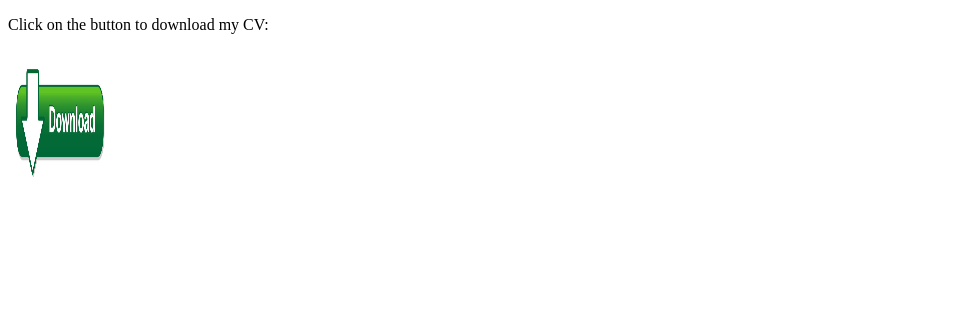
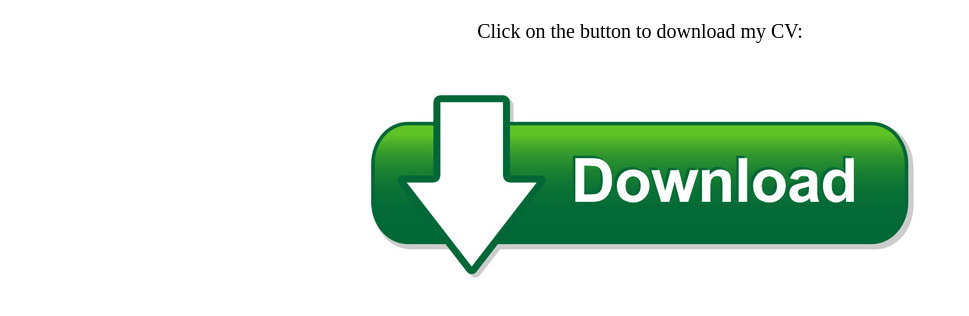
Before and after one commit to SaeidAshian/SaeidAshian.github.io, a plain HTML site: page index.html in a window 1280 px wide. Shown: the whole page, without its empty margins (0-969 px from the left). Drawn offline with Linux system fonts and the light colour scheme.

Commit message:
without border

```diff
--- a/index.html
+++ b/index.html
@@ -2,10 +2,19 @@
 <html>
 <title>saeid Ashian</title>
 <body>
+<style>
+
+p
+{
+text-shadow:shadow;
+font-size:20px;
+text-align:center
+}
+</style>
 <p>Click on the button to download my CV:<p>
 
-<a href="/images/s.jpg" download>
-  <img border="0" src="/j.jpg" alt="W3Schools" width="104" height="142">
+<a href="/images/s.pdf" download>
+  <img src="/j.jpg" alt="My CV"  >
 </a>
 
 </body>
```
